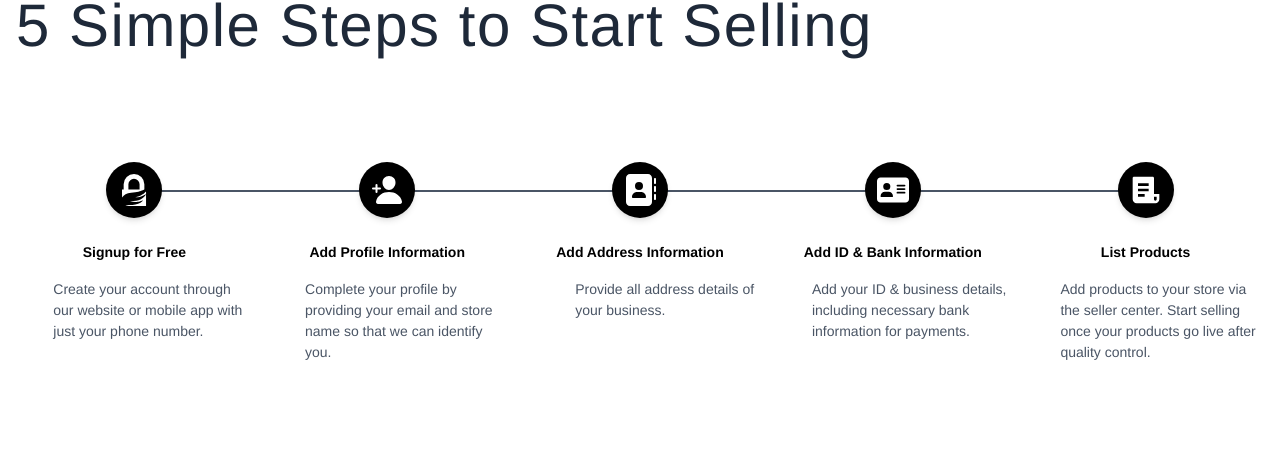
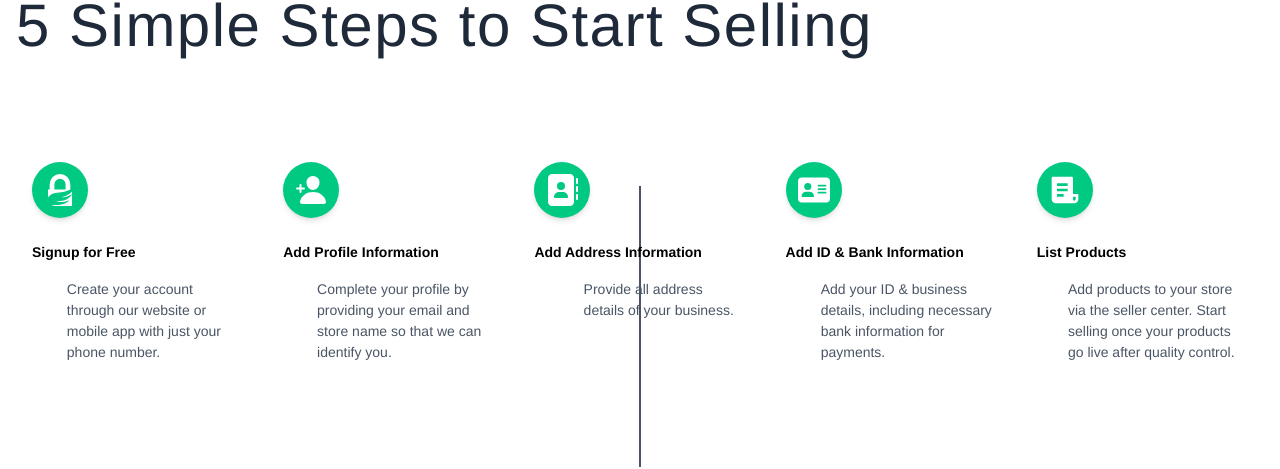
Before and after one commit to devsafex/neo-bazar, a React (Vite) app: page /become-seller in a window 1280 px wide. Shown: the part 980-1449 px from the top of the page. Built offline with nearby package versions, Linux system fonts and the light colour scheme; no server answers.

Commit message:
customize timeline

```diff
--- a/src/Pages/BecomeSeller/BecomeSeller.jsx
+++ b/src/Pages/BecomeSeller/BecomeSeller.jsx
@@ -38,7 +38,7 @@ const BecomeSeller = () => {
             alt="Free Registration"
             className="w-20 h-20"
           />
-          <div>
+          <div className="">
             <h3 className="text-3xl lg:leading-loose font-semibold text-gray-800">
               Free Registration
             </h3>
--- a/src/components/Timeline/Timeline.jsx
+++ b/src/components/Timeline/Timeline.jsx
@@ -1,33 +1,30 @@
 import {
     Timeline,
     TimelineItem,
-    TimelineConnector,
+
     TimelineHeader,
     TimelineIcon,
     TimelineBody,
     Typography,
   } from "@material-tailwind/react";
-  import { BiBell, BiDollar, BiHome } from "react-icons/bi";
+  import { SiGnuprivacyguard } from "react-icons/si";
+  import { IoPersonAdd } from "react-icons/io5";
   import { FaAddressBook, FaAddressCard } from "react-icons/fa6";
-import { IoPersonAdd } from "react-icons/io5";
   import { RiFileList3Fill } from "react-icons/ri";
-import { SiGnuprivacyguard } from "react-icons/si";
 
   export function TimelineWithIcon() {
     return (
-      <div className="w-full max-w-7xl mx-auto relative py-10">
+      <div className="w-full max-w-7xl mx-auto relative py-10 px-4">
         {/* Vertical Line */}
-        <div className="absolute left-1/2 transform -translate-x-1/2 top-17 w-10/12 h-[2px] bg-gray-600"></div>
+        <div className="absolute left-1/2 transform -translate-x-1/2 top-16 w-[2px] h-full bg-gray-600 hidden lg:block"></div>
 
-        <Timeline className="grid grid-cols-5 gap-x-4">
+        <Timeline className="grid lg:grid-cols-5 grid-cols-1 gap-10">
           {/* Timeline Item 1 */}
-          <TimelineItem className="col-span-1 flex flex-col items-center text-start ">
-          <TimelineIcon className="p-3 bg-black text-white rounded-full shadow-md">
+          <TimelineItem className="flex flex-col items-center lg:items-start text-center lg:text-left">
+            <TimelineIcon className="p-3 bg-[#00C982] text-white rounded-full shadow-md">
               <SiGnuprivacyguard className="h-8 w-8" />
             </TimelineIcon>
-            <TimelineConnector className="invisible" /> {/* Hidden since line is global */}
             <TimelineHeader>
-
               <Typography variant="h6" color="blue-gray" className="mt-4 font-bold">
                 Signup for Free
               </Typography>
@@ -40,9 +37,8 @@ import { SiGnuprivacyguard } from "react-icons/si";
           </TimelineItem>
 
           {/* Timeline Item 2 */}
-          <TimelineItem className="col-span-1 flex flex-col items-center ">
-            <TimelineConnector className="invisible" />
-              <TimelineIcon className="p-3 bg-black text-white rounded-full shadow-md">
+          <TimelineItem className="flex flex-col items-center lg:items-start text-center lg:text-left">
+            <TimelineIcon className="p-3 bg-[#00C982] text-white rounded-full shadow-md">
               <IoPersonAdd className="h-8 w-8" />
             </TimelineIcon>
             <TimelineHeader>
@@ -58,9 +54,8 @@ import { SiGnuprivacyguard } from "react-icons/si";
           </TimelineItem>
 
           {/* Timeline Item 3 */}
-          <TimelineItem className="col-span-1 flex flex-col items-center ">
-            <TimelineConnector className="invisible" />
-              <TimelineIcon className="p-3 bg-black text-white rounded-full shadow-md">
+          <TimelineItem className="flex flex-col items-center lg:items-start text-center lg:text-left">
+            <TimelineIcon className="p-3 bg-[#00C982] text-white rounded-full shadow-md">
               <FaAddressBook className="h-8 w-8" />
             </TimelineIcon>
             <TimelineHeader>
@@ -76,13 +71,12 @@ import { SiGnuprivacyguard } from "react-icons/si";
           </TimelineItem>
 
           {/* Timeline Item 4 */}
-          <TimelineItem className="col-span-1 flex flex-col items-center ">
-            <TimelineConnector className="invisible" />
-              <TimelineIcon className="p-3 bg-black text-white rounded-full shadow-md">
+          <TimelineItem className="flex flex-col items-center lg:items-start text-center lg:text-left">
+            <TimelineIcon className="p-3 bg-[#00C982] text-white rounded-full shadow-md">
               <FaAddressCard className="h-8 w-8" />
             </TimelineIcon>
             <TimelineHeader>
-              <Typography variant="h6" color="blue-gray" className="mt-4 font-bold text-center">
+              <Typography variant="h6" color="blue-gray" className="mt-4 font-bold">
                 Add ID & Bank Information
               </Typography>
             </TimelineHeader>
@@ -94,9 +88,8 @@ import { SiGnuprivacyguard } from "react-icons/si";
           </TimelineItem>
 
           {/* Timeline Item 5 */}
-          <TimelineItem className="col-span-1 flex flex-col items-center ">
-            <TimelineConnector className="invisible" />
-              <TimelineIcon className="p-3 bg-black text-white rounded-full shadow-md">
+          <TimelineItem className="flex flex-col items-center lg:items-start text-center lg:text-left">
+            <TimelineIcon className="p-3 bg-[#00C982] text-white rounded-full shadow-md">
               <RiFileList3Fill className="h-8 w-8" />
             </TimelineIcon>
             <TimelineHeader>
```
Lines whose indentation alone changed are shown as unchanged.
